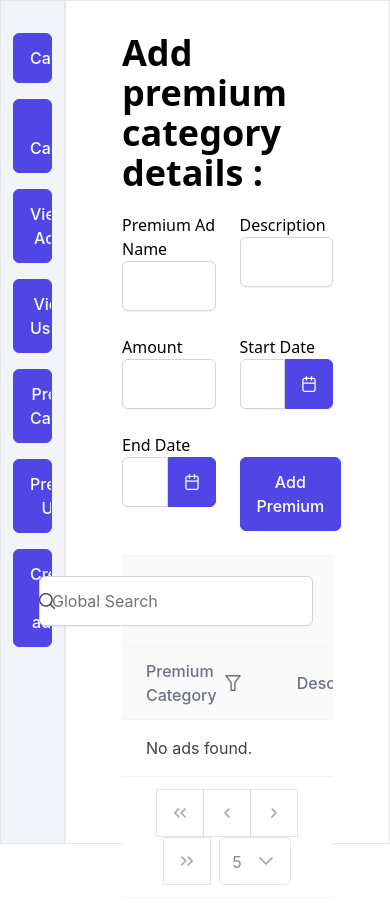
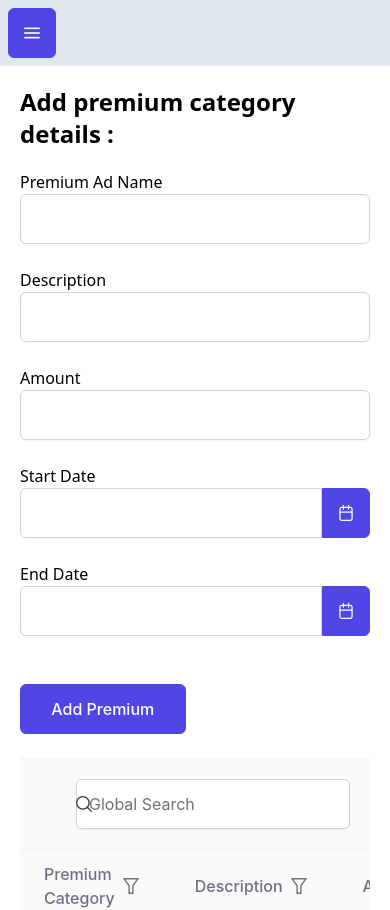
Before and after one commit to whyehtasam/classified-app, a React (Vite) app: page /premiumCategory in a window 390 px wide. Shown: the top 910 px of the page. Built offline with nearby package versions, Linux system fonts and the light colour scheme; a web font is replaced by a local one.

Commit message:
Update component classNames and add missing styles and fixed tailwind issue with primereact

```diff
--- a/package.json
+++ b/package.json
@@ -4,7 +4,7 @@
   "version": "0.0.0",
   "type": "module",
   "scripts": {
-    "dev": "vite",
+    "dev": "vite --host",
     "build": "vite build",
     "lint": "eslint . --ext js,jsx --report-unused-disable-directives --max-warnings 0",
     "preview": "vite preview"
--- a/src/App.jsx
+++ b/src/App.jsx
@@ -12,17 +12,28 @@ import ManageUsers from "./components/ManageUsers";
 import PremiumUserTable from "./components/PremiumUser";
 import CreateSubAdmin from "./components/CreateSubAdmin";
 import PremiumCategoryTable from "./components/PremiumCategory";
+import { Button } from 'primereact/button';
 
 function App() {
+  const [isShow,setIsShow] = useState(false);
+
+  const closeSidebar = (close) => {
+    setIsShow(close);
+  }
+
   return (
     <Router>
-      <div className="grid grid-cols-6">
-        <div>
-          <Sidebar />
+      <div className=" p-2 bg-slate-200 ">
+      <Button icon="pi pi-bars" className="mr-2" onClick={()=> setIsShow(!isShow)}/>
+      </div>
+
+      <div className="grid grid-cols-6 relative">
+        <div className={`sm:block z-20 ${isShow ? 'block' : 'hidden'} sm:visible absolute sm:relative`}>
+          <Sidebar closeSidebar={closeSidebar}/>
         </div>
 
-        <div className="col-span-5">
-          <div className="border h-screen py-8 px-14">
+        <div className="sm:col-span-5 col-span-full ">
+          <div className=" w-full  sm:py-8 lg:px-14 p-5">
             <Routes>
               <Route path="/" element={<Category />} />
               <Route path="/subCategory" element={<SubCategory/>} />
--- a/src/components/CreateSubAdmin.jsx
+++ b/src/components/CreateSubAdmin.jsx
@@ -87,7 +87,7 @@ const CreateSubAdmin = () => {
 
   return (
     <div>
-       <h1 className="text-4xl font-semibold mb-5">Create Sub admin:</h1>
+       <h1 className="text-2xl sm:text-4xl font-semibold mb-5">Create Sub admin:</h1>
 
       <div className="flex space-x-4 my-8">
         <div className="flex-1">
--- a/src/components/ManageAds.jsx
+++ b/src/components/ManageAds.jsx
@@ -3,7 +3,7 @@ import AdsTable from "./AdsTable";
 const ManageAds = () => {
   return (
     <section className="ads">
-       <h1 className="text-4xl font-semibold mb-5">View Ads details :</h1>
+       <h1 className="text-2xl sm:text-4xl font-semibold mb-5">View Ads details :</h1>
       <AdsTable />
     </section>
   );
--- a/src/components/ManageUsers.jsx
+++ b/src/components/ManageUsers.jsx
@@ -3,7 +3,7 @@ import UserTable from "./UserTable";
 const ManageUsers = () => {
   return (
     <div>
-       <h1 className="text-4xl font-semibold mb-5">View user details :</h1>
+       <h1 className="text-2xl sm:text-4xl font-semibold mb-5">View user details :</h1>
       <UserTable />
     </div>
   );
--- a/src/components/PremiumCategory.jsx
+++ b/src/components/PremiumCategory.jsx
@@ -57,11 +57,11 @@ export default function PremiumCategoryTable() {
 
   return (
     <div className="card">
-      <h1 className="text-4xl font-semibold mb-5">
+      <h1 className="text-2xl sm:text-4xl font-semibold mb-5">
         Add premium category details :
       </h1>
 
-      <div className="p-fluid p-formgrid grid grid-cols-2 gap-6 mb-6">
+      <div className="p-fluid p-formgrid grid sm:grid-cols-2 grid-cols-1 gap-6 mb-6">
         <div className="p-field p-col">
           <label htmlFor="name">Premium Ad Name</label>
           <InputText
--- a/src/components/PremiumUser.jsx
+++ b/src/components/PremiumUser.jsx
@@ -44,7 +44,7 @@ export default function PremiumAdsTable() {
 
   return (
     <div className="card">
-               <h1 className="text-4xl font-semibold mb-5">View Premium user details :</h1>
+               <h1 className="text-2xl sm:text-4xl font-semibold mb-5">View Premium user details :</h1>
 
       <DataTable
         value={ads}
--- a/src/components/SetCategory.jsx
+++ b/src/components/SetCategory.jsx
@@ -32,10 +32,10 @@ const SetCategory = () => {
   }, []);
 
   return (
-    <div className=" h-screen   space-y-6">
-      <h1 className="text-4xl font-semibold ">Add Categories details :</h1>
+    <div className="category h-screen    space-y-6">
+      <h1 className="text-2xl sm:text-4xl font-semibold ">Add Categories details :</h1>
       <form action="" onSubmit={handleSubmit} className="grid gap-6">
-        <div className="input-values  grid grid-cols-4">
+        <div className="input-values  grid grid-cols-4 mt-1 sm:mt-0">
           <Input
             label="Category name"
             name="name"
--- a/src/components/SetSubCategory.jsx
+++ b/src/components/SetSubCategory.jsx
@@ -55,7 +55,7 @@ const SetSubCategory = () => {
 
   return (
     <div className=" h-screen   space-y-6">
-      <h1 className="text-4xl font-semibold ">Add Sub Categories details :</h1>
+      <h1 className="text-2xl sm:text-4xl font-semibold ">Add Sub Categories details :</h1>
       <form action="" onSubmit={handleSubmit} className="grid gap-6">
         <div className="input-values  grid  gap-8">
           <div className="max-w-80">
--- a/src/components/Sidebar.jsx
+++ b/src/components/Sidebar.jsx
@@ -2,11 +2,11 @@ import React from "react";
 
 import Button from "./SideButton";
 import { Link } from "react-router-dom";
-const Sidebar = () => {
+const Sidebar = ({closeSidebar}) => {
   return (
     <div className="border bg-slate-100 h-screen py-8 px-3 space-y-4 flex flex-col">
       <Link to="/">
-        <Button label="Category" />
+        <Button label="Category" onClick={()=> closeSidebar(false)}/>
       </Link>
       <Link to="/subCategory">
         <Button label="Sub Category" />
--- a/src/components/Tables.jsx
+++ b/src/components/Tables.jsx
@@ -56,7 +56,7 @@ export default function Tables({ categories, setCategories }) {
 
     return (
         <div className="card">
-            <DataTable value={categories} paginator rows={5} rowsPerPageOptions={[5, 10, 25, 50]} tableStyle={{ minWidth: '50rem' }}>
+            <DataTable value={categories} paginator  rows={5} rowsPerPageOptions={[5, 10, 25, 50]} tableStyle={{ minWidth: '50rem' }}>
                 <Column body={indexBodyTemplate} header="S No." style={{ width: '10%' }}></Column>
                 <Column field="name" header="Category" style={{ width: '25%' }}></Column>
                 <Column field="createdDate" header="Created Date" style={{ width: '25%' }}></Column>
--- a/tailwind.config.js
+++ b/tailwind.config.js
@@ -12,5 +12,5 @@ export default {
     extend: {},
   },
   plugins: [],
-  important: true, // add this line
+  // important: true, // add this line
 }
```
